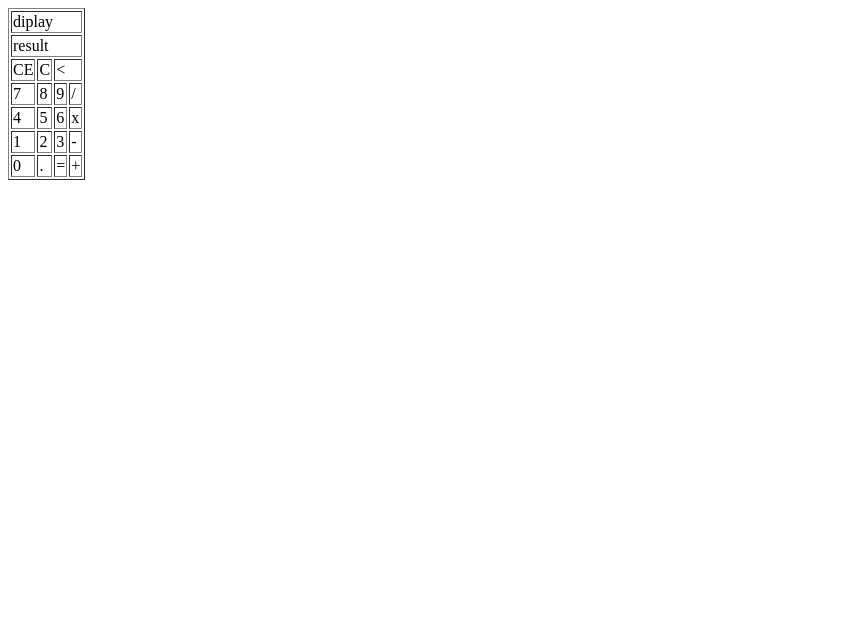
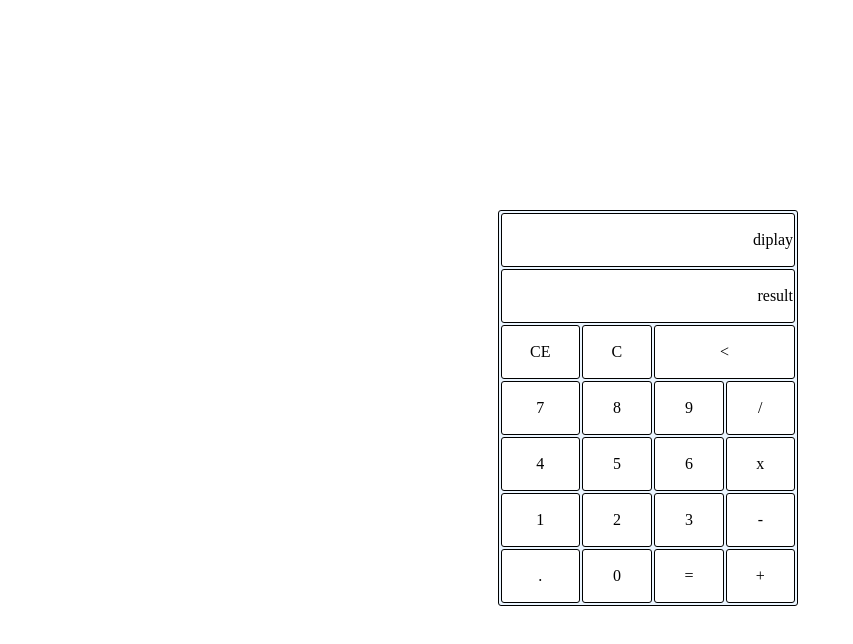
Before and after one commit to FrontMakerKim/calculator, a plain HTML site: page index.html in a window 1280 px wide. Shown: the whole page, without its empty margins (0-853 px from the left). Drawn offline with Linux system fonts and the light colour scheme.

Commit message:
html,css거의 완성

```diff
--- a/index.css
+++ b/index.css
@@ -0,0 +1,35 @@
+.container {
+  width: 100vw;
+  height: 100vh;
+  display: flex;
+  justify-content: center;
+  align-items: center;
+}
+
+.display,
+.result {
+  text-align: right;
+}
+
+table,
+tr,
+td {
+  border: 1px solid black;
+  width: 300px;
+  height: 50px;
+  border-radius: 3px;
+}
+
+table {
+  background-color: #ebf5ff;
+}
+
+td {
+  background-color: white;
+  text-align: center;
+  margin: 10px;
+}
+
+/* * {
+  margin: 10px;
+} */
--- a/index.html
+++ b/index.html
@@ -10,12 +10,13 @@
     <script defer src="main.js"></script>
   </head>
   <body>
+    <div class="container">
       <table border="1">
         <tr>
-        <td colspan="4">diplay</td>
+          <td colspan="4" class="display">diplay</td>
         </tr>
         <tr>
-        <td colspan="4">result</td>
+          <td colspan="4" class="result">result</td>
         </tr>
         <tr>
           <td>CE</td>
@@ -41,11 +42,13 @@
           <td>-</td>
         </tr>
         <tr>
+          <td>.</td>
           <td>0</td>
-        <td>.</td>
           <td>=</td>
           <td>+</td>
         </tr>
+    </div>
+
     </table>
   </body>
 </html>
--- a/main.js
+++ b/main.js
@@ -1 +1,7 @@
-const $table = document.querySelector("table");
+const $td = document.querySelector("td");
+
+$td.onclick = hello();
+
+function hello() {
+  console.log("htllo");
+}
```
Lines whose indentation alone changed are shown as unchanged.
